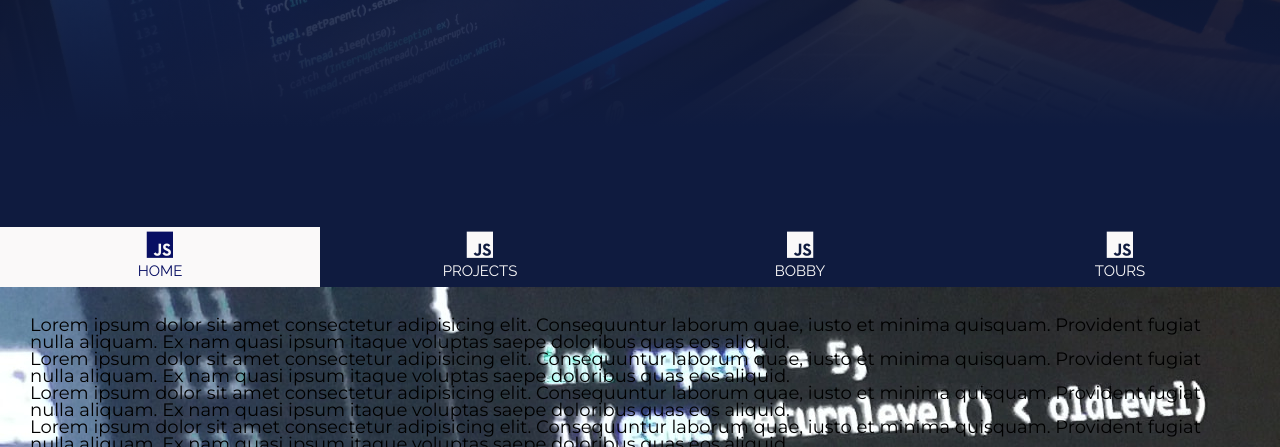
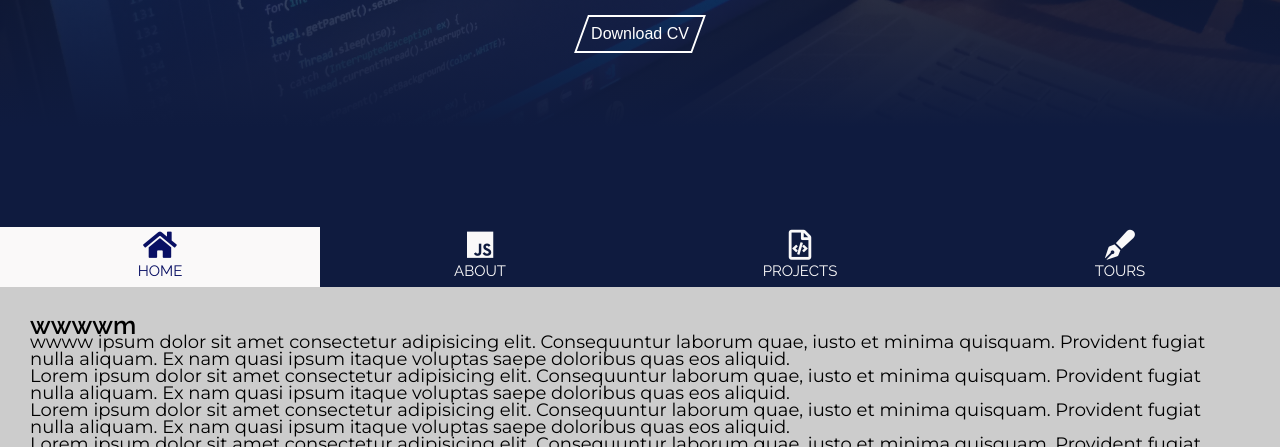
Before and after one commit to AaronPowell96/New-Portfolio-2019, a plain HTML site: page index.html in a window 1280 px wide. Shown: the part 353-800 px from the top of the page. Drawn offline with Linux system fonts and the light colour scheme.

Commit message:
Updated landingpage Icons

```diff
--- a/index.html
+++ b/index.html
@@ -26,25 +26,25 @@
             <!--Make active side-nav__item--active-->
             <li class="side-nav__item side-nav__item--active">
               <a href="#" class="side-nav__link">
-                <i class="side-nav__icon fab fa-js icon-js"></i>
+                <i class="side-nav__icon fas fa-home"></i>
                 <span>Home</span>
               </a>
             </li>
             <li class="side-nav__item">
               <a href="#" class="side-nav__link">
                 <i class="side-nav__icon fab fa-js icon-js"></i>
+                <span>About</span>
+              </a>
+            </li>
+            <li class="side-nav__item">
+              <a href="#" class="side-nav__link">
+                <i class="side-nav__icon far fa-file-code"></i>
                 <span>Projects</span>
               </a>
             </li>
             <li class="side-nav__item">
               <a href="#" class="side-nav__link">
-                <i class="side-nav__icon fab fa-js icon-js"></i>
-                <span>Bobby</span>
-              </a>
-            </li>
-            <li class="side-nav__item">
-              <a href="#" class="side-nav__link">
-                <i class="side-nav__icon fab fa-js icon-js"></i>
+                <i class="side-nav__icon fas fa-pen-fancy"></i>
                 <span>Tours</span>
               </a>
             </li>
@@ -71,11 +71,12 @@
           </div>
         </div>
         <h1 class="title">Aaron Powell</h1>
+        <button class="viewProjects">Download CV</button>
       </div>
-      <section>
-        <h2></h2>
+      <section id="section1">
+        <h2>wwwwm</h2>
         <p>
-          Lorem ipsum dolor sit amet consectetur adipisicing elit. Consequuntur
+          wwww ipsum dolor sit amet consectetur adipisicing elit. Consequuntur
           laborum quae, iusto et minima quisquam. Provident fugiat nulla
           aliquam. Ex nam quasi ipsum itaque voluptas saepe doloribus quas eos
           aliquid.
--- a/resources/css/_base.scss
+++ b/resources/css/_base.scss
@@ -37,8 +37,8 @@ html {
   scroll-behavior: smooth;
 }
 body {
+  font-family: "Montserrat", sans-serif;
   box-sizing: border-box;
-  font-family: "Montserrat", sans-serif;
   line-height: 1.7rem;
   font-weight: 400;
   font-size: 1.8rem;
--- a/resources/css/_components.scss
+++ b/resources/css/_components.scss
@@ -134,6 +134,49 @@
       cursor: pointer;
     }
   }
+  .viewProjects {
+    grid-column: 1/-1;
+    align-self: start;
+    justify-self: center;
+    position: relative;
+    padding: 10px;
+    border: 0;
+    background-color: transparent;
+    border: none;
+    color: white;
+    text-align: center;
+    transform: translateY(-50%);
+    z-index: 9999;
+    font-size: 16px;
+    transition: all 0.5s ease-in-out;
+    cursor: pointer;
+    &::after {
+      content: "";
+      top: 0;
+      left: 0;
+      z-index: 0;
+      position: absolute;
+      height: 100%;
+      width: 100%;
+      border: 2px solid white;
+      transform: skew(-20deg);
+    }
+    &:hover {
+      color: var(--color-primary-light);
+      &::after {
+        z-index: -1;
+        background-color: white;
+      }
+    }
+    &:active {
+      color: var(--color-primary-light);
+      &::after {
+        z-index: -1;
+        background-color: var(--color-grey-light-1);
+        border: 2px outset var(--color-primary);
+      }
+    }
+  }
   & > .icons {
     grid-row: 1/2;
     grid-column: 1/-1;
@@ -172,12 +215,3 @@
     }
   }
 }
-
-/////////////////////////////
-//SECTIONS
-section {
-  grid-column: 1/-1;
-  padding: 30px;
-  background-image: url(../img/laptopbg-min.jpg);
-  background-attachment: fixed;
-}
--- a/resources/css/_layout.scss
+++ b/resources/css/_layout.scss
@@ -2,3 +2,11 @@
   display: grid;
   grid-template-columns: repeat(8, 1fr);
 }
+/////////////////////////////
+//SECTIONS
+section {
+  grid-column: 1/-1;
+  padding: 30px;
+  background-color: #ccc;
+  background-attachment: fixed;
+}
```
Also changed, not shown: resources/css/style.css, 1 other file.
